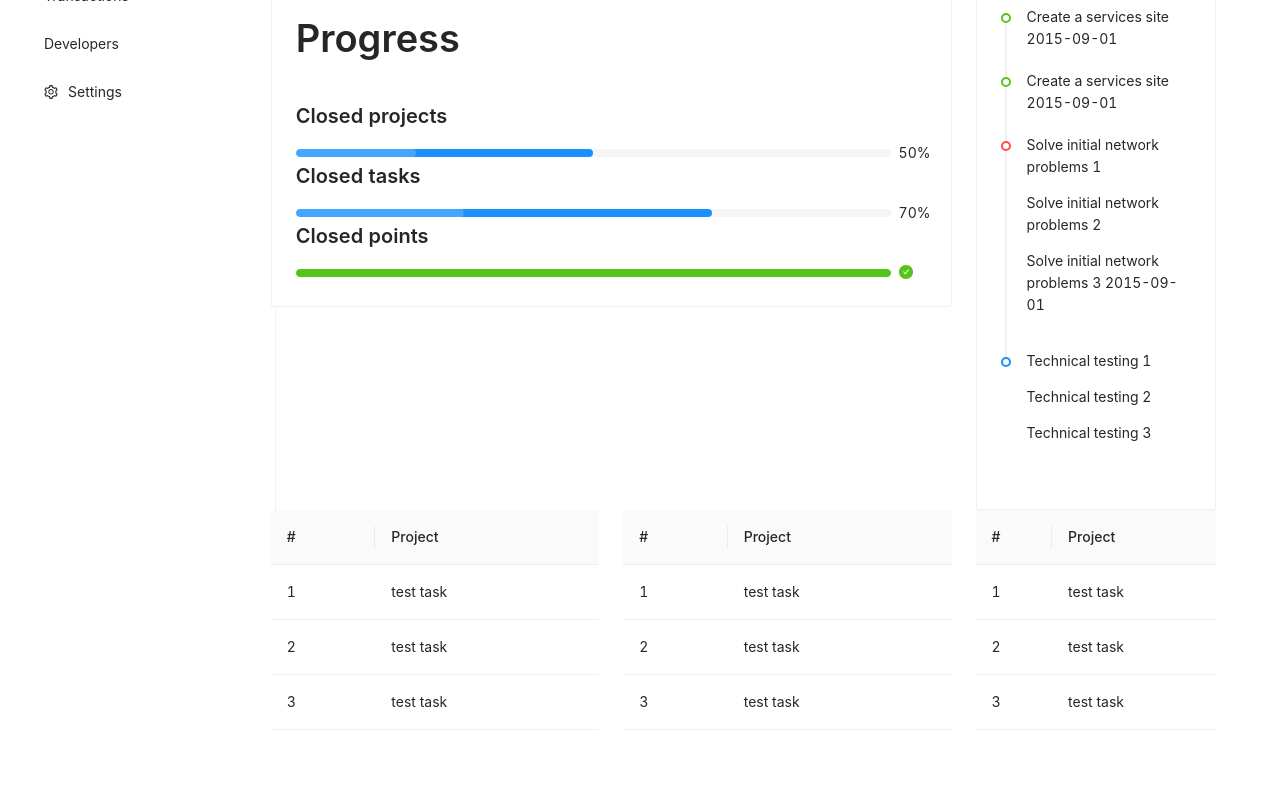
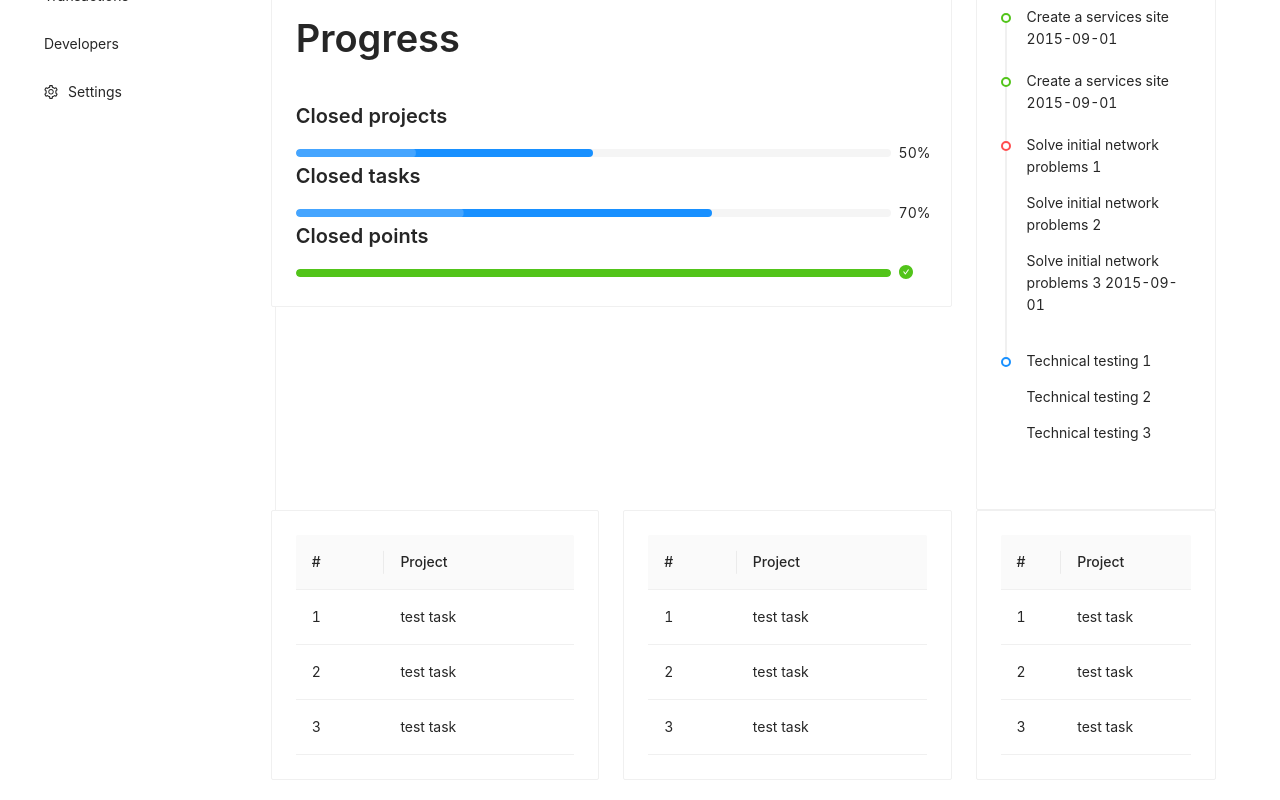
Before and after one commit to Z-Farook/Cloudsourced, a React (Create React App) app in the folder frontend/: page /account in a window 1280 px wide. Shown: the part 272-1072 px from the top of the page. Before the commit the page ends 1022 px from the top, so only its background shows below. Built offline with nearby package versions, Linux system fonts and the light colour scheme.

Commit message:
Finish initial layout

```diff
--- a/frontend/src/pages/Account/index.tsx
+++ b/frontend/src/pages/Account/index.tsx
@@ -121,7 +121,6 @@ const AccountPage: React.FC<IProps> = (props) => {
 
               <Menu.Item key="4">Developers</Menu.Item>
               <Menu.Item key="5">
-                {" "}
                 <span>
                   <SettingOutlined />
                   <span>Settings</span>
@@ -134,7 +133,6 @@ const AccountPage: React.FC<IProps> = (props) => {
               <Col span={16}>
                 <Row justify="center" gutter={[24, 24]}>
                   <Col span={8}>
-                    {" "}
                     <Card>
                       <Statistic
                         title="Projects"
@@ -147,7 +145,6 @@ const AccountPage: React.FC<IProps> = (props) => {
                     </Card>
                   </Col>
                   <Col span={8}>
-                    {" "}
                     <Card>
                       <Statistic
                         title="Tasks"
@@ -160,7 +157,6 @@ const AccountPage: React.FC<IProps> = (props) => {
                     </Card>
                   </Col>
                   <Col span={8}>
-                    {" "}
                     <Card>
                       <Statistic
                         title="Points"
@@ -220,28 +216,31 @@ const AccountPage: React.FC<IProps> = (props) => {
             </Row>
             <Row justify="center" gutter={[24, 24]}>
               <Col span={8}>
-                {" "}
+                <Card>
                   <Table
                     pagination={false}
                     dataSource={dataSourceTasks}
                     columns={columns}
                   />
+                </Card>
               </Col>
               <Col span={8}>
-                {" "}
+                <Card>
                   <Table
                     pagination={false}
                     dataSource={dataSourceTasks}
                     columns={columns}
                   />
+                </Card>
               </Col>
               <Col span={6}>
-                {" "}
+                <Card>
                   <Table
                     pagination={false}
                     dataSource={dataSourceTasks}
                     columns={columns}
                   />
+                </Card>
               </Col>
             </Row>
           </Col>
```
Lines whose indentation alone changed are shown as unchanged.
